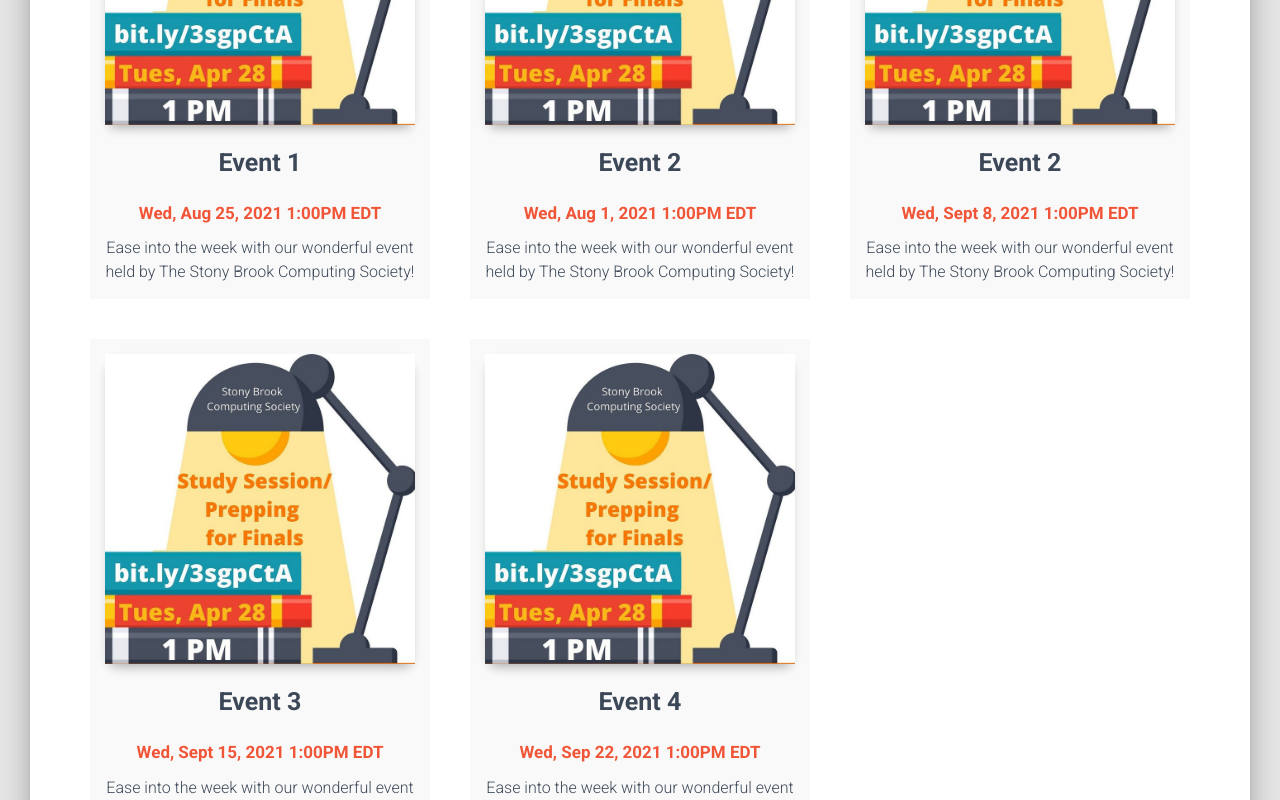
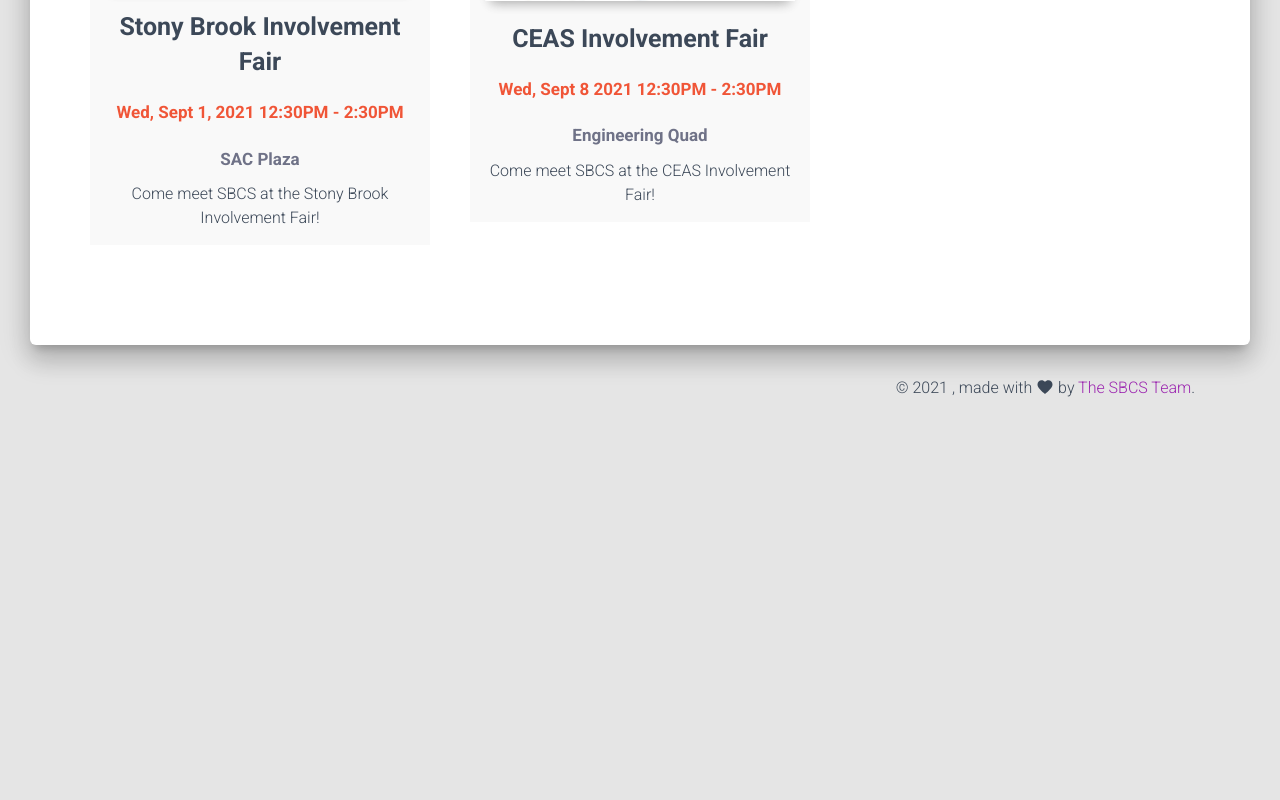
Before and after one commit to sbucomputingsociety/SBU2021-Website, a Next.js app: page / in a window 1280 px wide. Shown: the part 960-1760 px from the top of the page. After the commit the page ends 1390 px from the top, so only its background shows below. Built offline with nearby package versions, Linux system fonts and the light colour scheme.

Commit message:
Update events

```diff
--- a/components/EventCard/EventCard.js
+++ b/components/EventCard/EventCard.js
@@ -15,7 +15,8 @@
 
 export default function EventCard(props) {
   const classes = useStyles();
-  const { className, title, image, date, description, ...rest } = props;
+  const { className, title, image, date, location, description, ...rest } =
+    props;
   const imageClasses = classNames(classes.imgRaised, classes.imgFluid);
   return (
     <div
@@ -34,6 +35,7 @@
       </div>
       <h3 style={{ fontWeight: 'bold' }}>{title}</h3>
       <h5 style={{ color: '#f05537', fontWeight: 'bold' }}>{date}</h5>
+      <h5 style={{ color: '#6f7287', fontWeight: 'bold' }}>{location}</h5>
       <div>{description}</div>
     </div>
   );
--- a/pages-sections/LandingPage-Sections/UpcomingEventsSection.js
+++ b/pages-sections/LandingPage-Sections/UpcomingEventsSection.js
@@ -21,40 +21,40 @@
 
 const events = [
   {
-    title: 'Event 1',
-    image: '/img/events/event1.jpg',
-    date: 'Wed, Aug 25, 2021 1:00PM EDT',
-    description:
-      'Ease into the week with our wonderful event held by The Stony Brook Computing Society!',
+    title: 'Stony Brook Involvement Fair',
+    image: '/img/events/sbinvolvementfair.png',
+    date: 'Wed, Sept 1, 2021 12:30PM - 2:30PM',
+    location: 'SAC Plaza',
+    description: 'Come meet SBCS at the Stony Brook Involvement Fair!',
   },
   {
-    title: 'Event 2',
-    image: '/img/events/event1.jpg',
-    date: 'Wed, Aug 1, 2021 1:00PM EDT',
-    description:
-      'Ease into the week with our wonderful event held by The Stony Brook Computing Society!',
+    title: 'CEAS Involvement Fair',
+    image: '/img/events/ceasinvolvementfair.png',
+    date: 'Wed, Sept 8 2021 12:30PM - 2:30PM',
+    location: 'Engineering Quad',
+    description: 'Come meet SBCS at the CEAS Involvement Fair!',
   },
-  {
-    title: 'Event 2',
-    image: '/img/events/event1.jpg',
-    date: 'Wed, Sept 8, 2021 1:00PM EDT',
-    description:
-      'Ease into the week with our wonderful event held by The Stony Brook Computing Society!',
-  },
-  {
-    title: 'Event 3',
-    image: '/img/events/event1.jpg',
-    date: 'Wed, Sept 15, 2021 1:00PM EDT',
-    description:
-      'Ease into the week with our wonderful event held by The Stony Brook Computing Society!',
-  },
-  {
-    title: 'Event 4',
-    image: '/img/events/event1.jpg',
-    date: 'Wed, Sep 22, 2021 1:00PM EDT',
-    description:
-      'Ease into the week with our wonderful event held by The Stony Brook Computing Society!',
-  },
+  // {
+  //   title: 'Event 2',
+  //   image: '/img/events/event1.jpg',
+  //   date: 'Wed, Sept 8, 2021 1:00PM EDT',
+  //   description:
+  //     'Ease into the week with our wonderful event held by The Stony Brook Computing Society!',
+  // },
+  // {
+  //   title: 'Event 3',
+  //   image: '/img/events/event1.jpg',
+  //   date: 'Wed, Sept 15, 2021 1:00PM EDT',
+  //   description:
+  //     'Ease into the week with our wonderful event held by The Stony Brook Computing Society!',
+  // },
+  // {
+  //   title: 'Event 4',
+  //   image: '/img/events/event1.jpg',
+  //   date: 'Wed, Sep 22, 2021 1:00PM EDT',
+  //   description:
+  //     'Ease into the week with our wonderful event held by The Stony Brook Computing Society!',
+  // },
 ];
 
 export default function UpcomingEventsSection() {
```
Also changed, not shown: public/img/events/ceasinvolvementfair.png (added), public/img/events/sbinvolvementfair.png (added).
